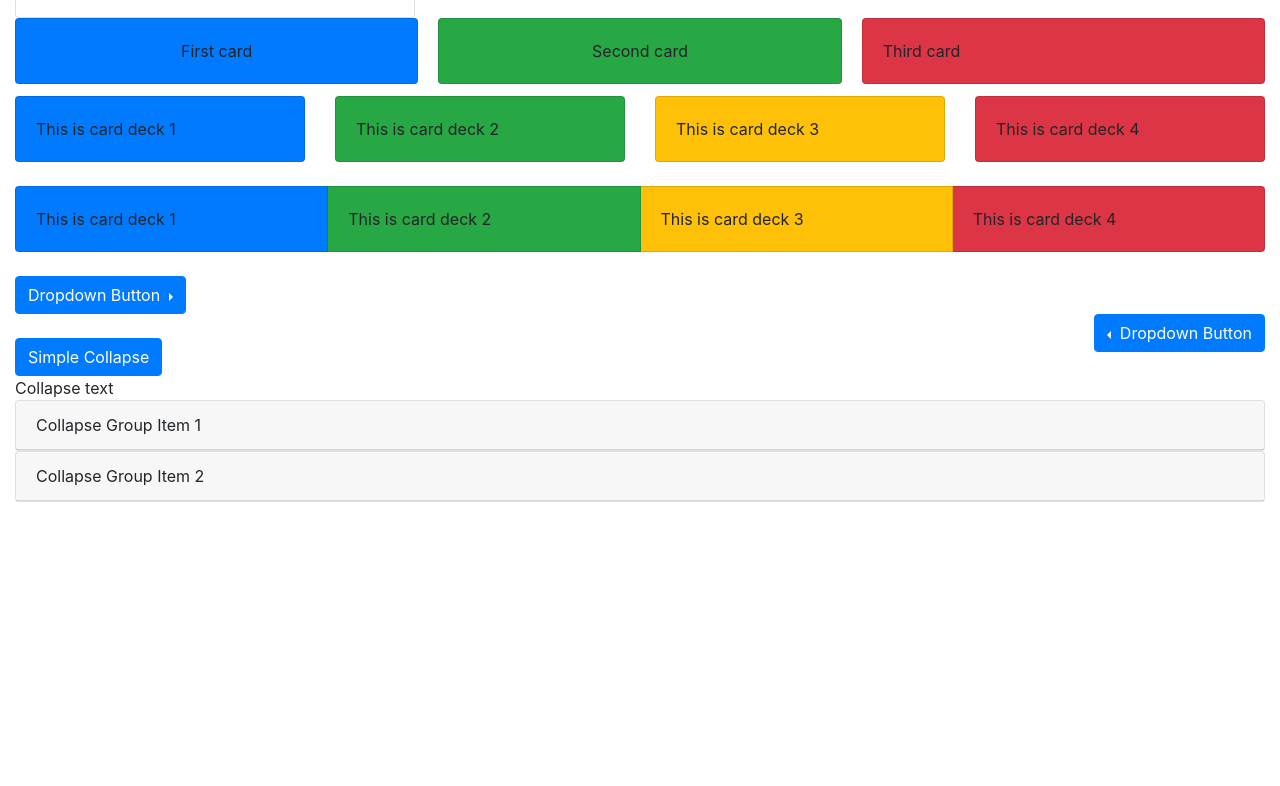
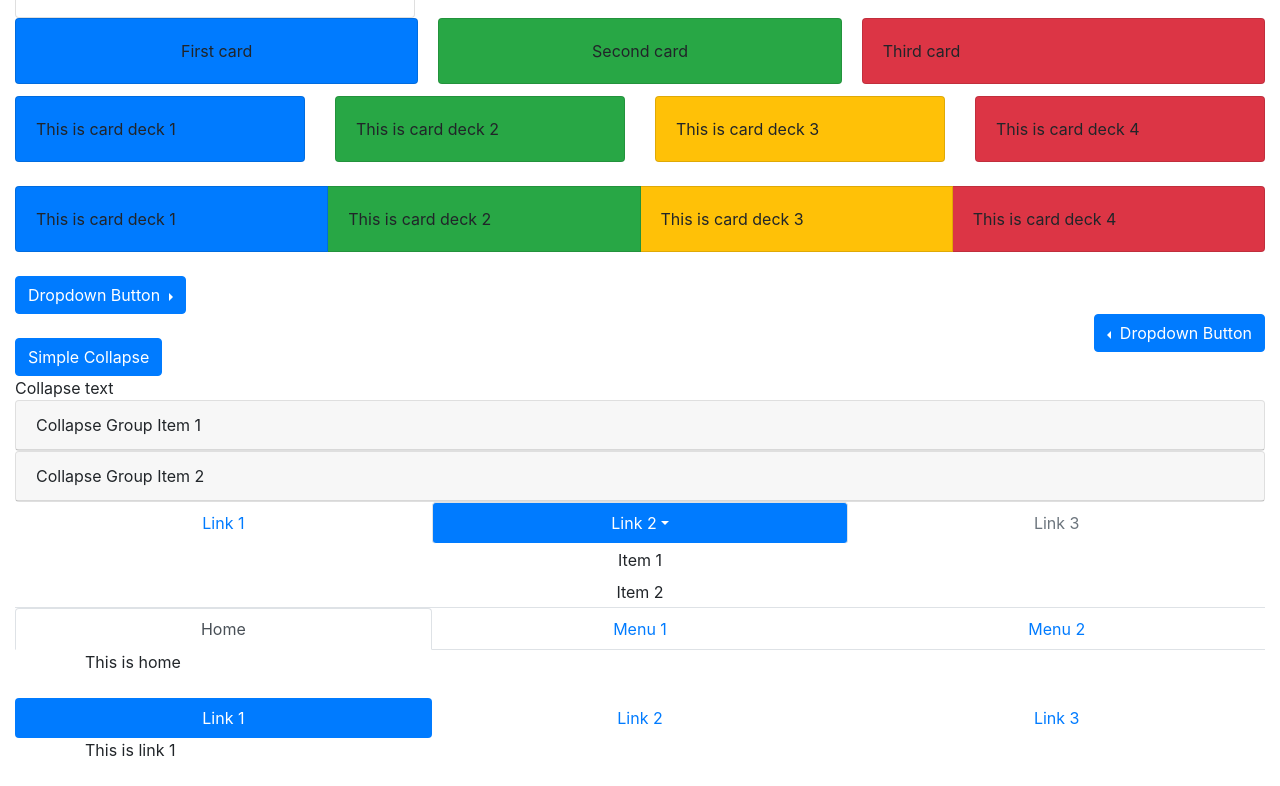
Before and after one commit to HimanshuRuwatia/First, a website: page b1.html in a window 1280 px wide. Shown: the part 2087-2873 px from the top of the page. Before the commit the page ends 2589 px from the top, so only its background shows below. Drawn offline with nearby package versions, Linux system fonts and the light colour scheme.

Commit message:
Eleventh commit

```diff
--- a/b1.html
+++ b/b1.html
@@ -238,6 +238,67 @@
         </div>
       </div>
   </div>
+  <div>
+      <ul class="nav nav-tabs nav-pills nav-justified">
+          <li class="nav-item">
+              <a class="nav-link" href="#">Link 1</a>
+          </li>
+          <li class="nav-item dropdown">
+              <a class="nav-link active dropdown-toggle" data-toggle="dropdown" href="#">Link 2</a>
+              <div class="dopdown-menu">
+                  <a class="dropdown-item" href="#">Item 1</a>
+                  <a class="dropdown-item" href="#">Item 2</a>
+              </div>
+          </li>
+          <li class="nav-item">
+              <a class="nav-link disabled" href="#">Link 3</a>
+          </li>
+      </ul>
+      <ul class="nav nav-tabs nav-justified">
+          <li class="nav-item">
+              <a class="nav-link active" data-toggle="tab" href="#home">Home</a>
+          </li>
+          <li class="nav-item">
+              <a class="nav-link" data-toggle="tab" href="#menu1">
+                  Menu 1
+              </a>
+          </li>
+          <li class="nav-item">
+              <a class="nav-link" data-toggle="tab" href="#menu2">
+                  Menu 2
+              </a>
+          </li>
+      </ul>
+      <div class="tab-content">
+          <div class="tab-pane container active" id="home">This is home</div>
+          <div class="tab-pane container fade" id="menu1">This is menu 1</div>
+          <div class="tab-pane container fade" id="menu2">This is menu 2</div>
+      </div>
+      <br>
+      <ul class="nav nav-pills nav-justified">
+          <li class="nav-item">
+              <a class="nav-link active" data-toggle="tab" href="#link1">
+                  Link 1
+              </a>
+          </li>
+          <li class="nav-item">
+              <a class="nav-link" data-toggle="tab" href="#link2">
+                  Link 2
+              </a>
+          </li>
+          <li class="nav-item">
+              <a class="nav-link" data-toggle="tab" href="#link3">
+                  Link 3
+              </a>
+          </li>
+      </ul>
+      <div class="tab-content">
+          <a class="tab-pane container active" id="link1">This is link 1</a>
+          <a class="tab-pane container fade" id="link2">This is link 2</a>
+          <a class="tab-pane container fade" id="link3">This is link 3</a>
+      </div>
+      <br>
+  </div>
 </div>
 </body>
 </html>
```
